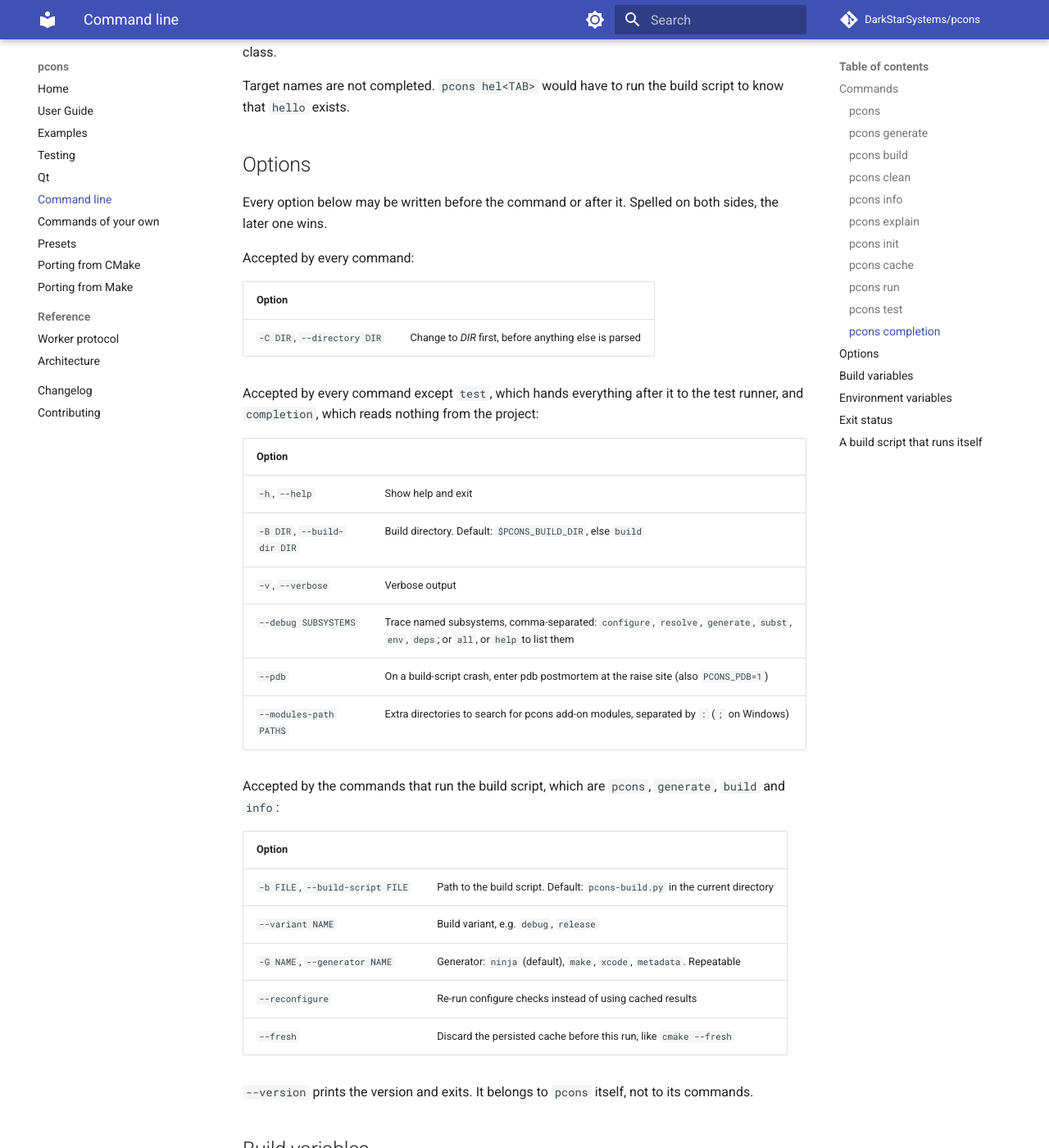
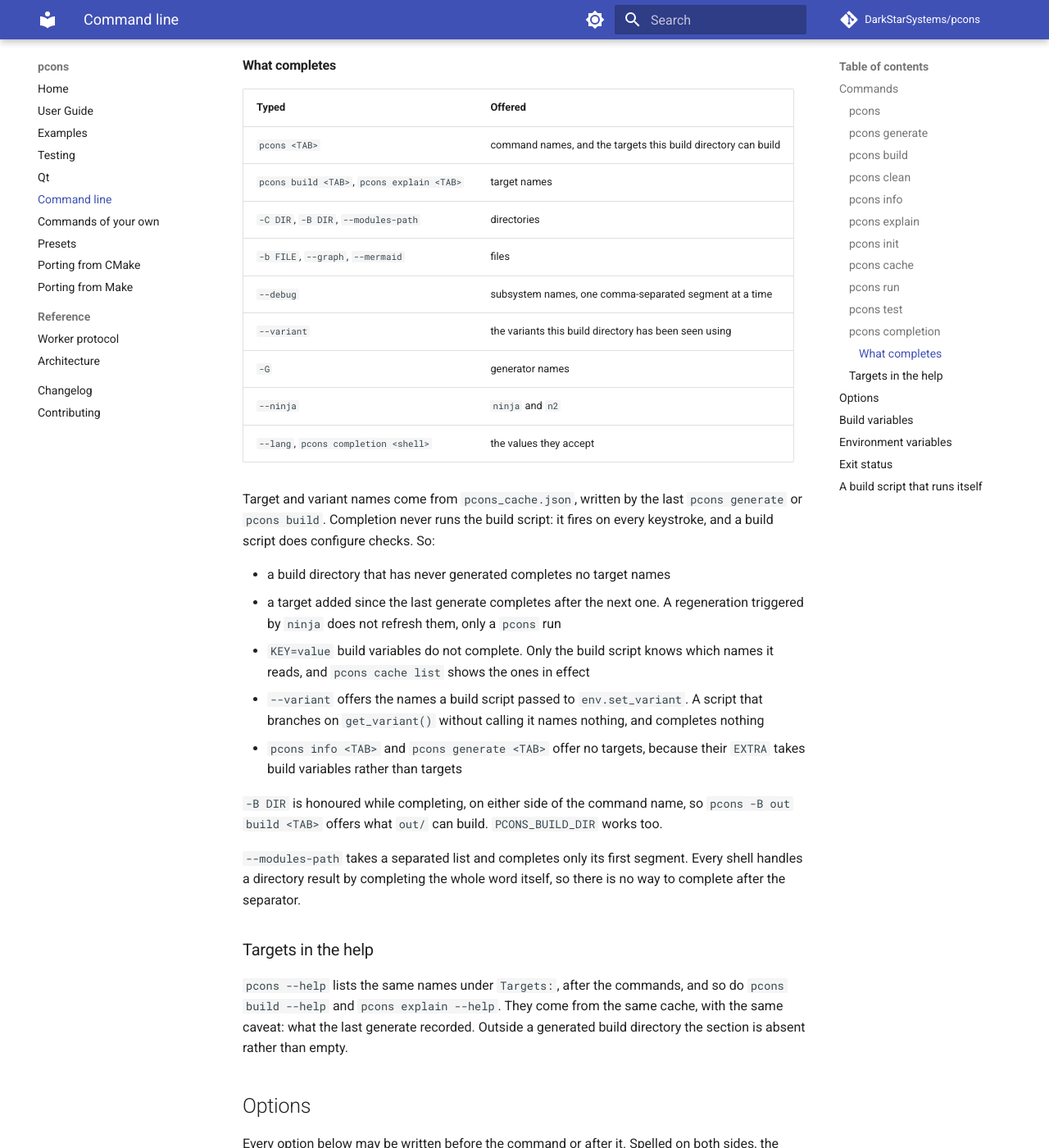
Before and after one commit to DarkStarSystems/pcons, an MkDocs documentation site: the page built from docs/cli.md, in a window 1280 px wide and 1400 px high, scrolled down 4911 px. Shown: the whole window at 82% size. Built offline with MkDocs 1.6.1 and Material for MkDocs 9.7.7, drawn with Linux system fonts in a browser that asks for light colours; comment, search, counter and statistics services are not loaded; some of the changed text lies outside the part shown.

Commit message:
Document what completes and where it stops
The completion section described the install mechanics and one sentence about
what the script offers, ending with a claim that target names are not
completed. Both are now out of date.

A table replaces them, plus the boundaries worth knowing: names come from the
last generate, a ninja-triggered regeneration does not refresh them, KEY=value
does not complete, --variant sees only what a script passed to set_variant,
and --modules-path completes its first segment because every shell completes
a directory result over the whole word.

- Rewrote the lead sentence, which understated what completes.
- Added the "What completes" table and its caveats.
- Added a short section for the Targets list in --help.

````diff
--- a/docs/cli.md
+++ b/docs/cli.md
@@ -169,9 +169,9 @@ Write `pcons test -- -C DIR` to hand `-C` to the runner instead: the first
 
 ### `pcons completion`
 
-Set up tab completion for bash, zsh or fish. The script is generated from the
-command tree, so it completes command names, option names and the values of
-options with a fixed set, such as `-G`.
+Set up tab completion for bash, zsh or fish. It completes command names, option
+names, paths, target names and every option value pcons knows. The full list is
+below.
 
 ```bash
 pcons completion install          # write it and wire it up, for $SHELL
@@ -210,8 +210,49 @@ not.
 PowerShell is not supported: click, which generates the script, has no
 PowerShell completion class.
 
-Target names are not completed. `pcons hel<TAB>` would have to run the build
-script to know that `hello` exists.
+#### What completes
+
+| Typed | Offered |
+|---|---|
+| `pcons <TAB>` | command names, and the targets this build directory can build |
+| `pcons build <TAB>`, `pcons explain <TAB>` | target names |
+| `-C DIR`, `-B DIR`, `--modules-path` | directories |
+| `-b FILE`, `--graph`, `--mermaid` | files |
+| `--debug` | subsystem names, one comma-separated segment at a time |
+| `--variant` | the variants this build directory has been seen using |
+| `-G` | generator names |
+| `--ninja` | `ninja` and `n2` |
+| `--lang`, `pcons completion <shell>` | the values they accept |
+
+Target and variant names come from `pcons_cache.json`, written by the last
+`pcons generate` or `pcons build`. Completion never runs the build script: it
+fires on every keystroke, and a build script does configure checks. So:
+
+- a build directory that has never generated completes no target names
+- a target added since the last generate completes after the next one. A
+  regeneration triggered by `ninja` does not refresh them, only a `pcons` run
+- `KEY=value` build variables do not complete. Only the build script knows
+  which names it reads, and `pcons cache list` shows the ones in effect
+- `--variant` offers the names a build script passed to `env.set_variant`. A
+  script that branches on `get_variant()` without calling it names nothing, and
+  completes nothing
+- `pcons info <TAB>` and `pcons generate <TAB>` offer no targets, because their
+  `EXTRA` takes build variables rather than targets
+
+`-B DIR` is honoured while completing, on either side of the command name, so
+`pcons -B out build <TAB>` offers what `out/` can build. `PCONS_BUILD_DIR` works
+too.
+
+`--modules-path` takes a separated list and completes only its first segment.
+Every shell handles a directory result by completing the whole word itself, so
+there is no way to complete after the separator.
+
+### Targets in the help
+
+`pcons --help` lists the same names under `Targets:`, after the commands, and so
+do `pcons build --help` and `pcons explain --help`. They come from the same
+cache, with the same caveat: what the last generate recorded. Outside a
+generated build directory the section is absent rather than empty.
 
 ## Options
 
````
